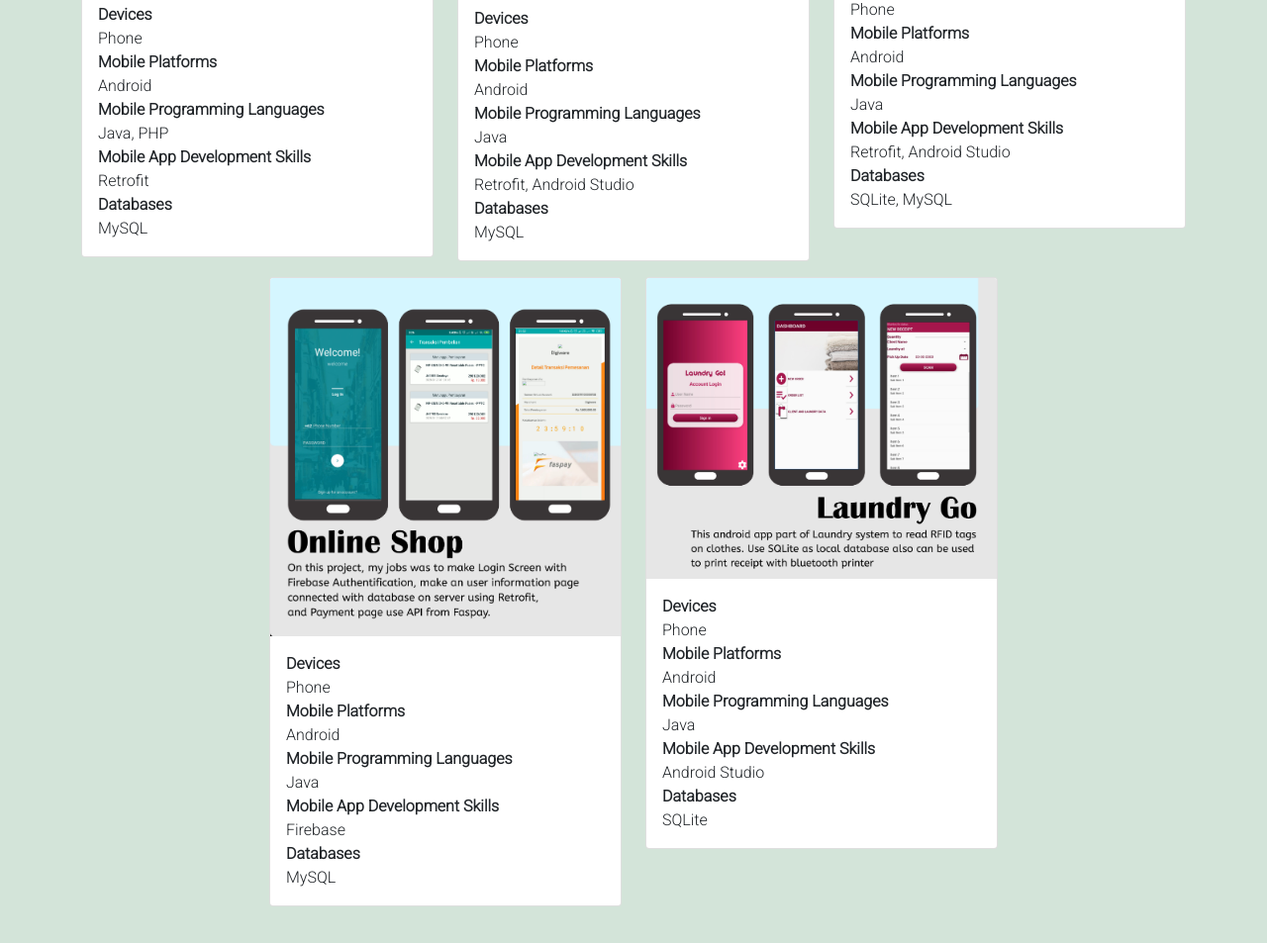
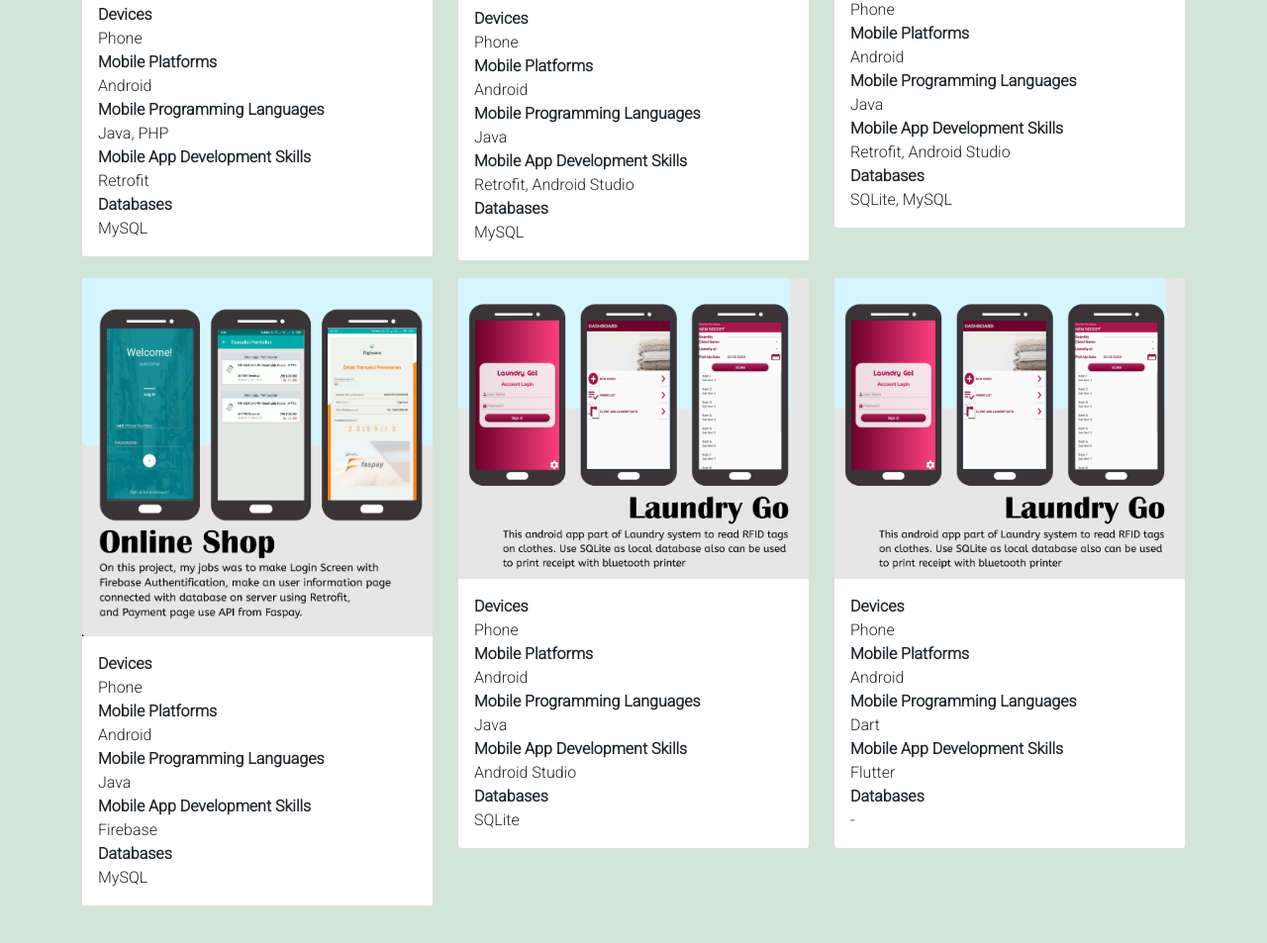
Before and after one commit to rrandykun/Portfolio-bootstrap5, a plain HTML site: page index.html in a window 1280 px wide. Shown: the part 1927-2880 px from the top of the page at 99% size. Drawn offline with nearby package versions, Linux system fonts and the light colour scheme; a web font is replaced by a local one.

Commit message:
Update index.html

```diff
--- a/index.html
+++ b/index.html
@@ -180,6 +180,23 @@
                         </div>
                     </div>
                 </div>
+                <div class="col-md-4 mb-3">
+                    <div class="card">
+                        <img src="img/projects/port5.jpg" class="card-img-top" alt="Project 5">
+                        <div class="card-body">
+                            <p class="card-text"><b>Devices</b></br>
+                                Phone</br>
+                                <b>Mobile Platforms</b></br>
+                                Android</br>
+                                <b>Mobile Programming Languages</b></br>
+                                Dart</br>
+                                <b>Mobile App Development Skills</b></br>
+                                Flutter</br>
+                                <b>Databases</b></br>
+                                -</p>
+                        </div>
+                    </div>
+                </div>
             </div>
         </div>
         <svg xmlns="http://www.w3.org/2000/svg" viewBox="0 0 1440 320"><path fill="#ffffff" fill-opacity="1" d="M0,128L48,144C96,160,192,192,288,170.7C384,149,480,75,576,74.7C672,75,768,149,864,165.3C960,181,1056,139,1152,138.7C1248,139,1344,181,1392,202.7L1440,224L1440,320L1392,320C1344,320,1248,320,1152,320C1056,320,960,320,864,320C768,320,672,320,576,320C480,320,384,320,288,320C192,320,96,320,48,320L0,320Z"></path></svg>
```
